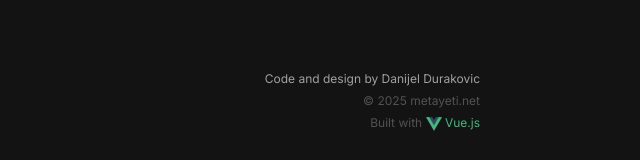
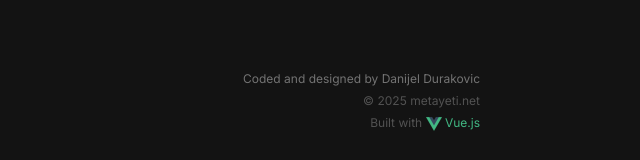
Before and after one commit to metayeti/metayeti.net, a Vue app: page / in a window 1280 px wide. Shown: the part 2681-2841 px from the top of the page, without its empty margins (640-1280 px from the left). Built offline with nearby package versions, Linux system fonts and the light colour scheme.

Commit message:
Update footer

```diff
--- a/src/components/SiteFooter.vue
+++ b/src/components/SiteFooter.vue
@@ -1,9 +1,9 @@
 <template>
 	<footer>
 		<div class="wrap h-full py-5 flex flex-col justify-center items-center min-[1020px]:items-end gap-1">
-			<span class="text-neutral-400">Code and design by Danijel Durakovic</span>
+			<span class="text-neutral-500">Coded and designed by Danijel Durakovic</span>
 			<span class="text-neutral-600">&copy; 2025 metayeti.net</span>
-			<span class="text-neutral-600">Built with <a href="https://github.com/metayeti/metayeti.net" target="_blank"><img class="vue-icon" src="@/assets/images/vue.png" alt=""> Vue.js</a></span>
+			<span class="text-neutral-600">Built with <a href="https://vuejs.org" target="_blank"><img class="vue-icon" src="@/assets/images/vue.png" alt=""> Vue.js</a></span>
 		</div>
 	</footer>
 </template>
```
Also changed, not shown: public/content/static/about.md (added), public/content/static/hello.md (added).
